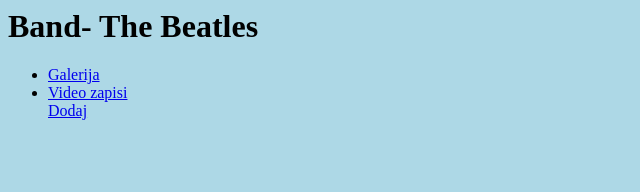
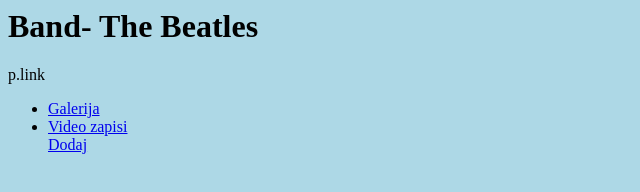
Before and after one commit to BornaStrah/web2, a plain HTML site: page index.html in a window 1280 px wide. Shown: the whole page, without its empty margins (0-640 px from the left). Drawn offline with Linux system fonts and the light colour scheme.

Commit message:
Update index.html

```diff
--- a/index.html
+++ b/index.html
@@ -2,7 +2,8 @@
   <body>
       <h1>Band- The Beatles</h1>
       <link rel="stylesheet type="text/css" href="Custom.css">
-	<ul>
+	p.link
+	  <ul>
 		<li>
 		<a href="#">Galerija</a>
 		</li>
```
